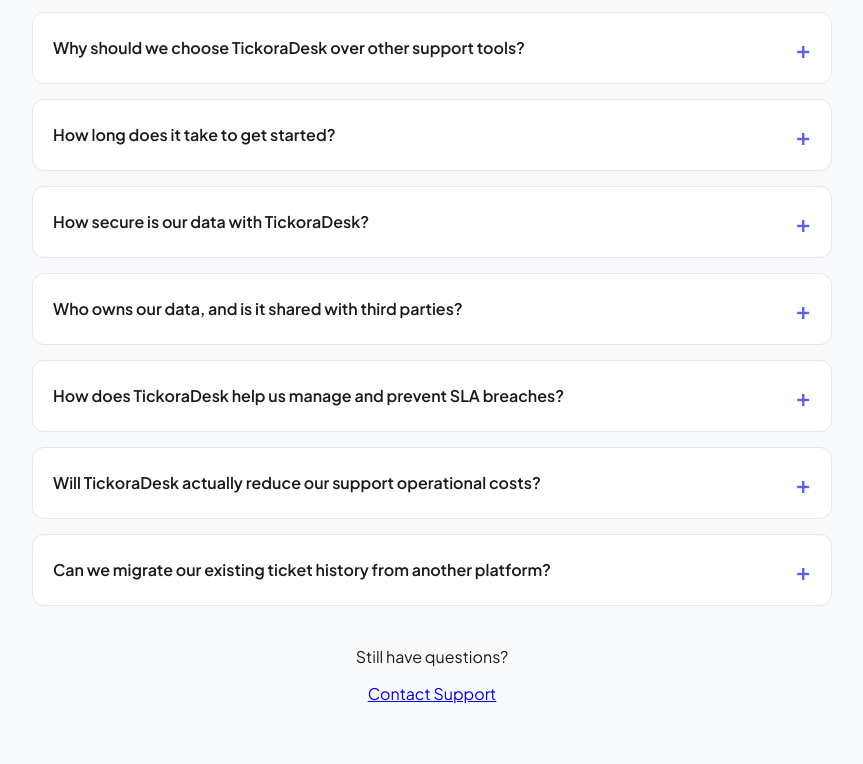
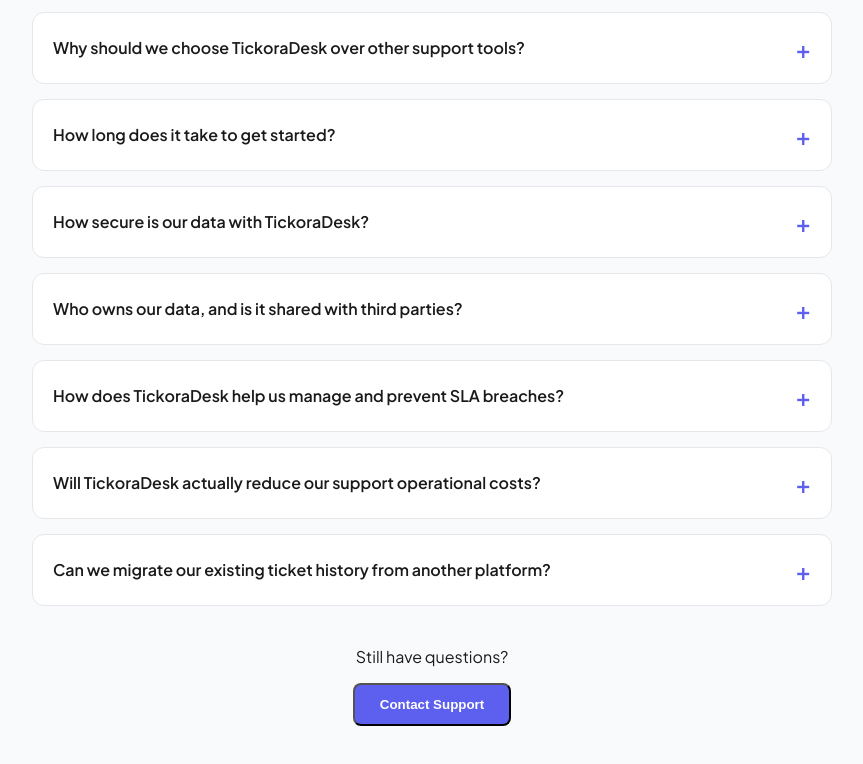
Before and after one commit to prithvikr845422/tickoradesk-website, a plain HTML site: page faq/index.html in a window 1280 px wide. Shown: the part 506-1270 px from the top of the page, without its empty margins (208-1071 px from the left). Drawn offline with Linux system fonts and the light colour scheme.

Commit message:
Update index.html

```diff
--- a/faq/index.html
+++ b/faq/index.html
@@ -143,7 +143,7 @@
 
         <div class="contact-box">
             <p>Still have questions?</p>
-               <a href= class="contact-btn">Contact Support</a>
+               <button type="button" class="contact-btn">Contact Support</button>
         </div>
     </div>
 
```
